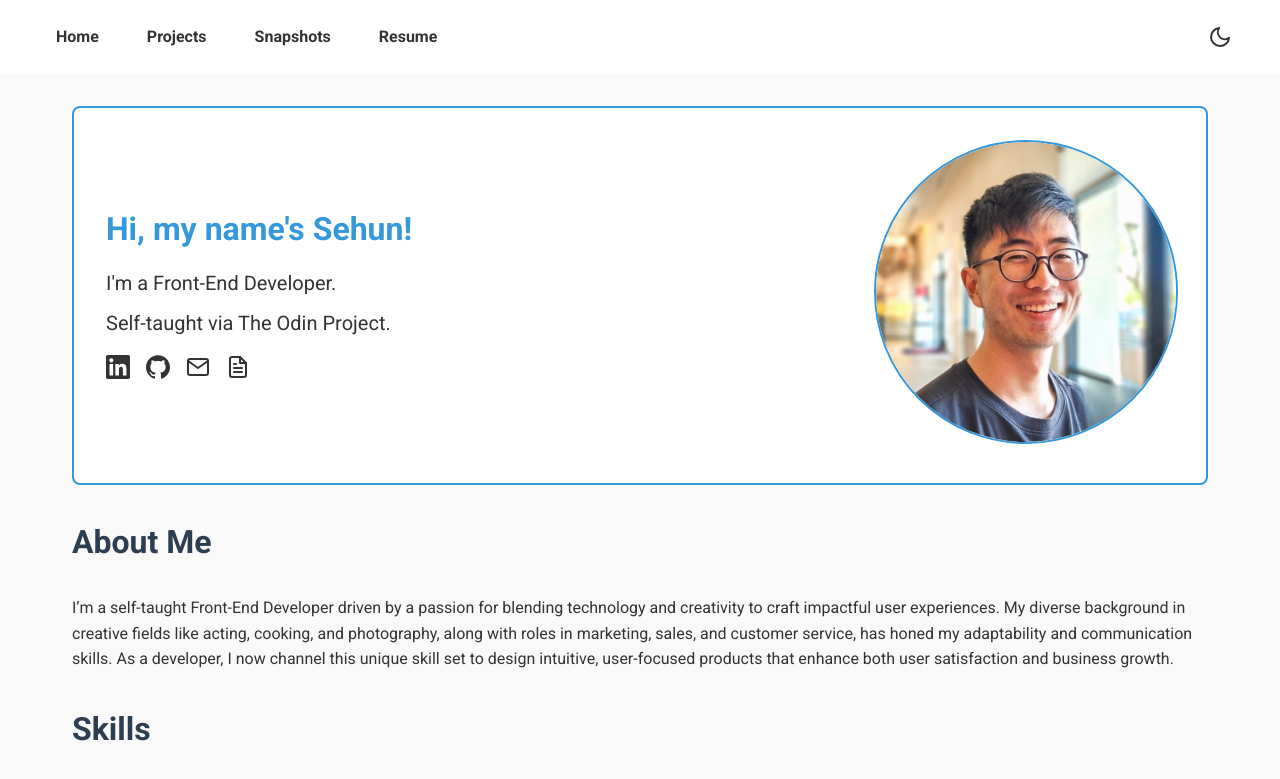
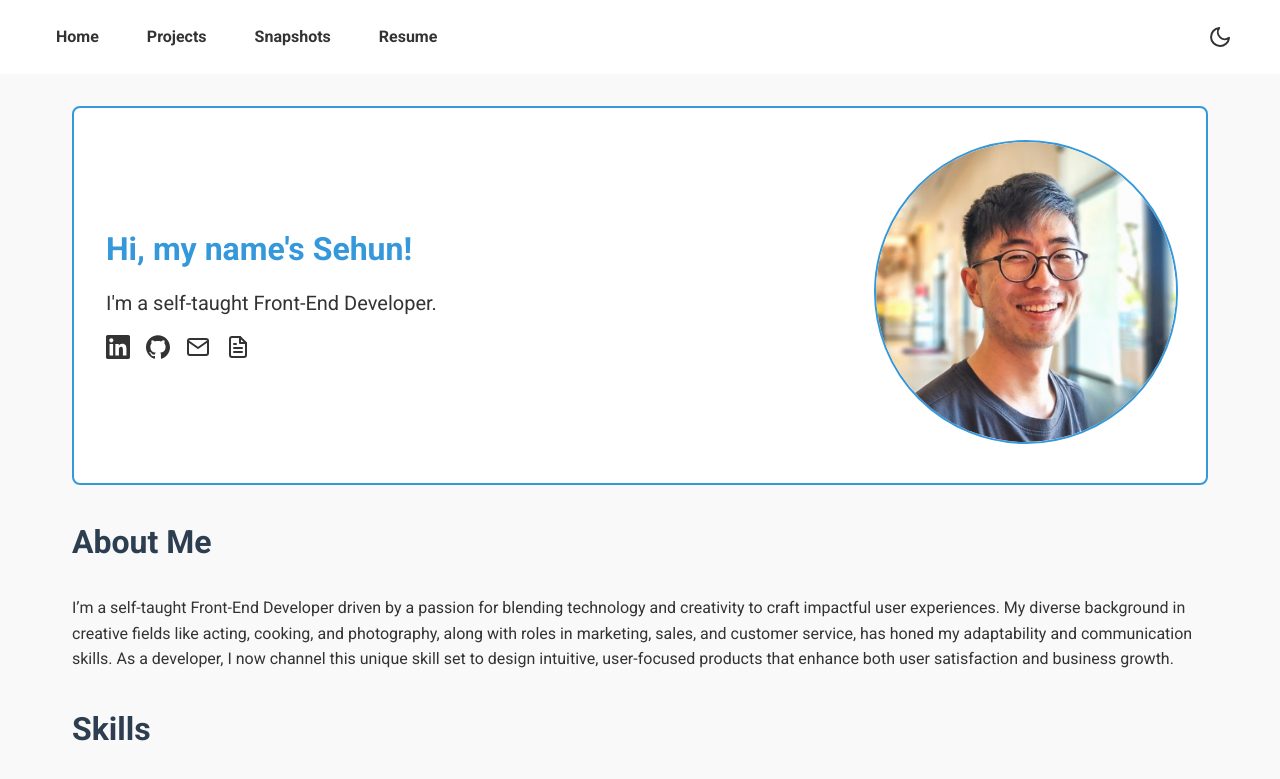
Before and after one commit to sehundpark/personal-portfolio, a React (Vite) app: page / in a window 1280 px wide. Shown: the top 779 px of the page. Built offline with nearby package versions, Linux system fonts and the light colour scheme.

Commit message:
Some text change in AnimatedIntro.

```diff
--- a/src/components/AnimatedIntro.jsx
+++ b/src/components/AnimatedIntro.jsx
@@ -6,7 +6,6 @@ import { Link } from "react-router-dom";
 export const AnimatedIntro = () => {
   const el1 = useRef(null);
   const el2 = useRef(null);
-  const el3 = useRef(null);
   const [showIcons, setShowIcons] = useState(false);
 
   useEffect(() => {
@@ -37,16 +36,7 @@ export const AnimatedIntro = () => {
 
     const typed2 = new Typed(el2.current, {
       ...options,
-      strings: ["I'm a Front-End Developer."],
-      onComplete: (self) => {
-        removeCursor(self);
-        startNextTyped(typed3);
-      },
-    });
-
-    const typed3 = new Typed(el3.current, {
-      ...options,
-      strings: ["Self-taught via The Odin Project."],
+      strings: ["I'm a self-taught Front-End Developer."],
       onComplete: (self) => {
         removeCursor(self);
         setShowIcons(true);
@@ -56,7 +46,6 @@ export const AnimatedIntro = () => {
     return () => {
       typed1.destroy();
       typed2.destroy();
-      typed3.destroy();
     };
   }, []);
 
@@ -64,7 +53,6 @@ export const AnimatedIntro = () => {
     <IntroContainer>
       <MainIntroText ref={el1} />
       <SubIntroText ref={el2} />
-      <SubIntroText ref={el3} />
       {showIcons && (
         <SocialIcons>
           <SocialLink
```
